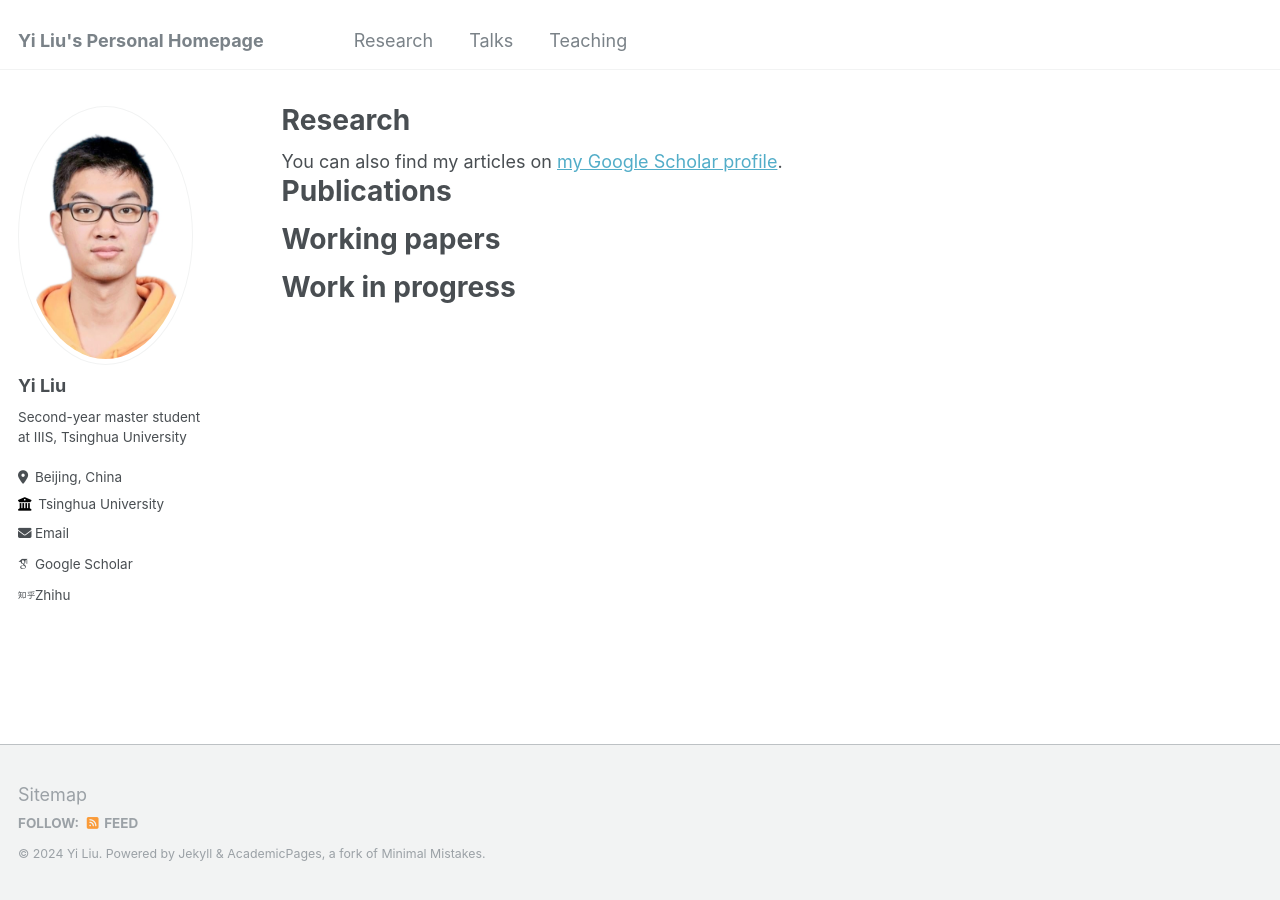
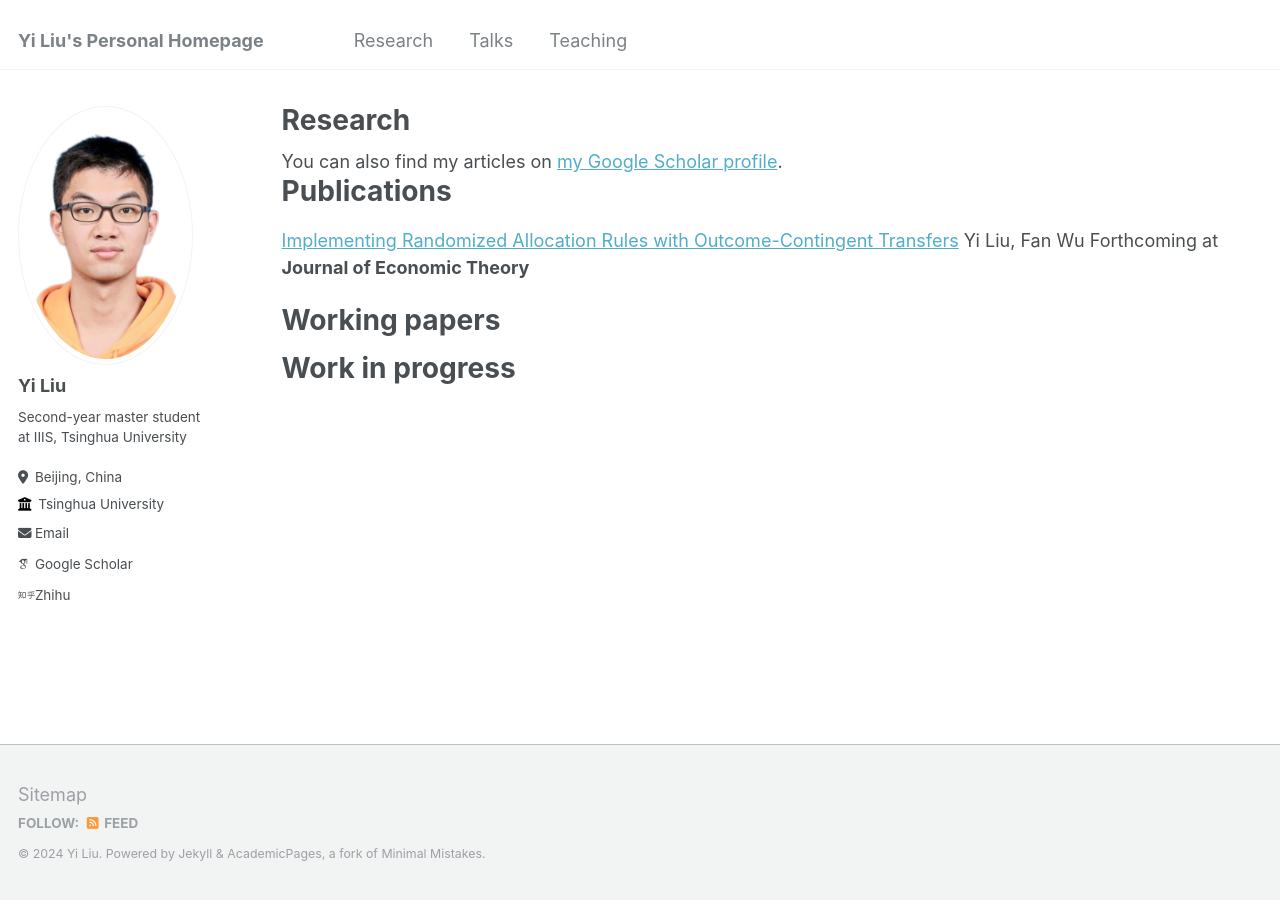
Before and after one commit to Leasy/Leasy.github.io, a Jekyll site: the page built from _pages/publications.md, in a window 1280 px wide. Built offline with Jekyll 4.4.1, drawn with Linux system fonts in a browser that asks for light colours; some web fonts are replaced.

Commit message:
Update publications.md

```diff
--- a/_pages/publications.md
+++ b/_pages/publications.md
@@ -11,6 +11,9 @@ author_profile: true
 
 Publications
 ======
+[Implementing Randomized Allocation Rules with Outcome-Contingent Transfers](/files/Implementing_Randomized_Allocation_Rules_with_Outcome_Contingent_Transfer.pdf)
+Yi Liu, Fan Wu
+Forthcoming at **Journal of Economic Theory**
 
 Working papers
 ======
```
